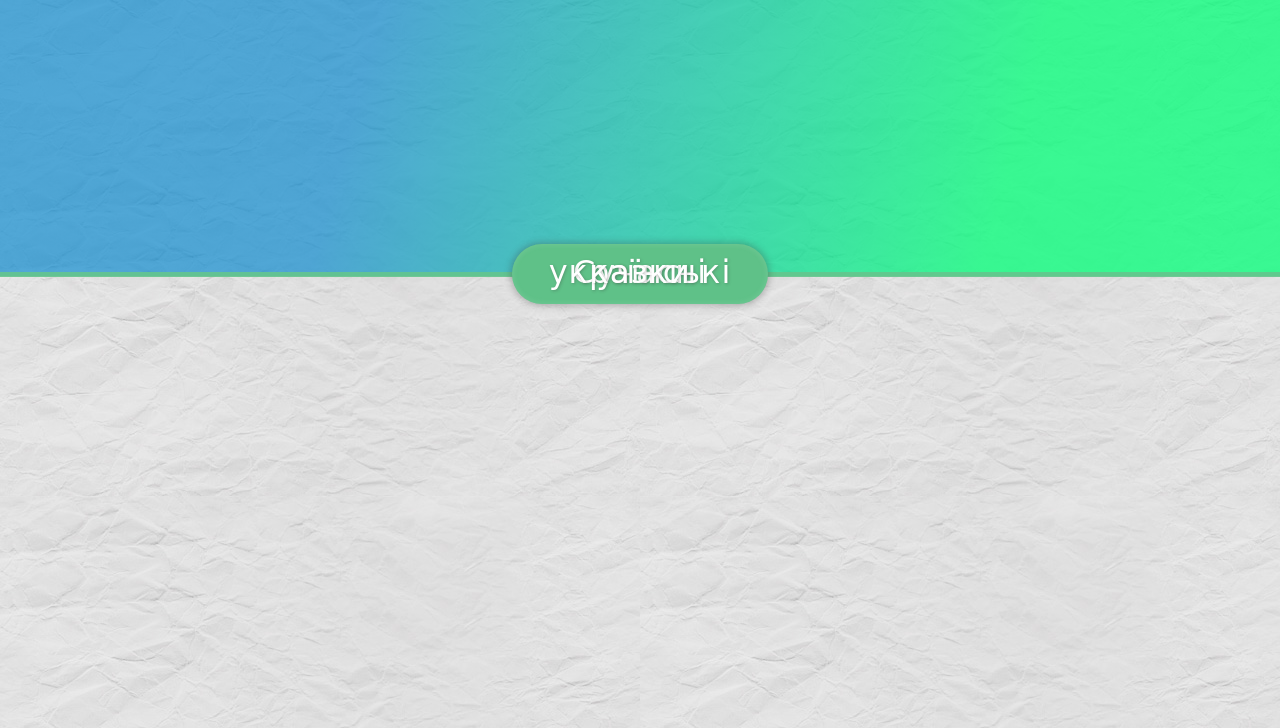
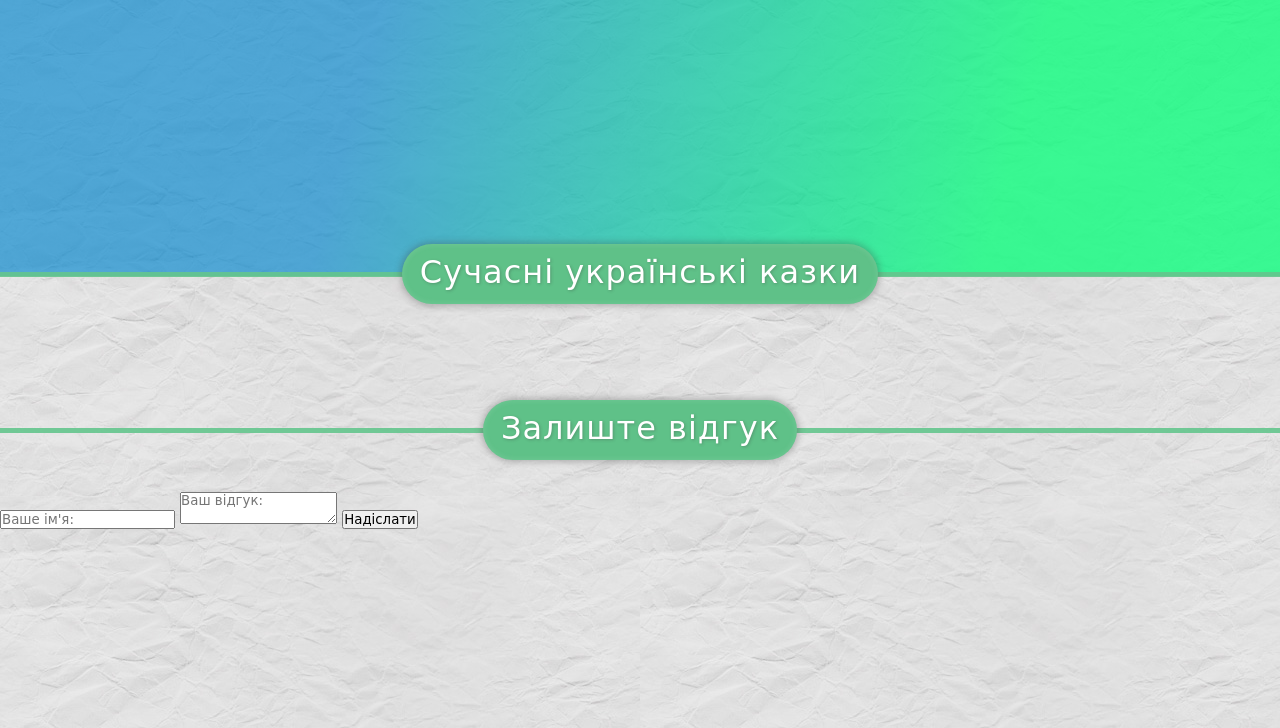
Before and after one commit to TimohaVysochynskyi/Kazkova, a PHP site: page / in a window 1280 px wide. Shown: the part 524-1252 px from the top of the page. Run offline with PHP 8.4, Linux system fonts and the light colour scheme; data that the repository does not hold is empty; some libraries are stand-ins or nearby versions; some web fonts are replaced.

Commit message:
some stuff

```diff
--- a/css/style.css
+++ b/css/style.css
@@ -77,7 +77,8 @@ model-viewer {
     align-items: center;
     justify-content: center;
 
-    width: 20%;
+    min-width: 20%;
+    width: auto;
     height: 60px;
     color: #fff;
     font-size: 32px;
@@ -86,7 +87,7 @@ model-viewer {
     text-align: center;
     line-height: 0;
 
-    padding: 8px 12px;
+    padding: 8px 18px;
     padding-bottom: 12px;
     background-color: #5fc188;
     box-shadow: 0px 0px 6px 2px rgba(60, 60, 60, 0.3),
--- a/index.php
+++ b/index.php
@@ -36,8 +36,8 @@
         <div class="kazky-wrapper">
             <?php
             $conn = new mysqli("localhost", "root", "", "kazkova");
+            $conn->set_charset("utf8");
             $data = $conn->query("SELECT * FROM `kazka`");
-            $conn->set_charset("utf8");
 
             foreach($data as $kazka){
                 $id = $kazka['id']; $name = $kazka['name']; $author = $kazka['author']; $model = $kazka['model']; $audio = $kazka['audio']; $text = $kazka['text'];
@@ -65,8 +65,17 @@
             ?>
         </div>
 
+        <div class="title-wrapper" style="margin-top: 10vh">
+            <h1 class="title">Залиште відгук</h1>
+            <div class="title__line"></div>
+        </div>
+
         <div class="feedback-wrapper">
-
+            <form method="post" class="feedback-form">
+                <input type="text" class="form-input" name="name" placeholder="Ваше ім'я: ">
+                <textarea name="text" class="form-input form-textarea" placeholder="Ваш відгук: "></textarea>
+                <button type="submit" class="form-input feedback-button">Надіслати</button>
+            </form>
         </div>
     </main>
 
```
Also changed, not shown: css/kazka-details.css (+3 -26 lines), get_kazka.php (+14 -3 lines), assets/star.svg (added).
